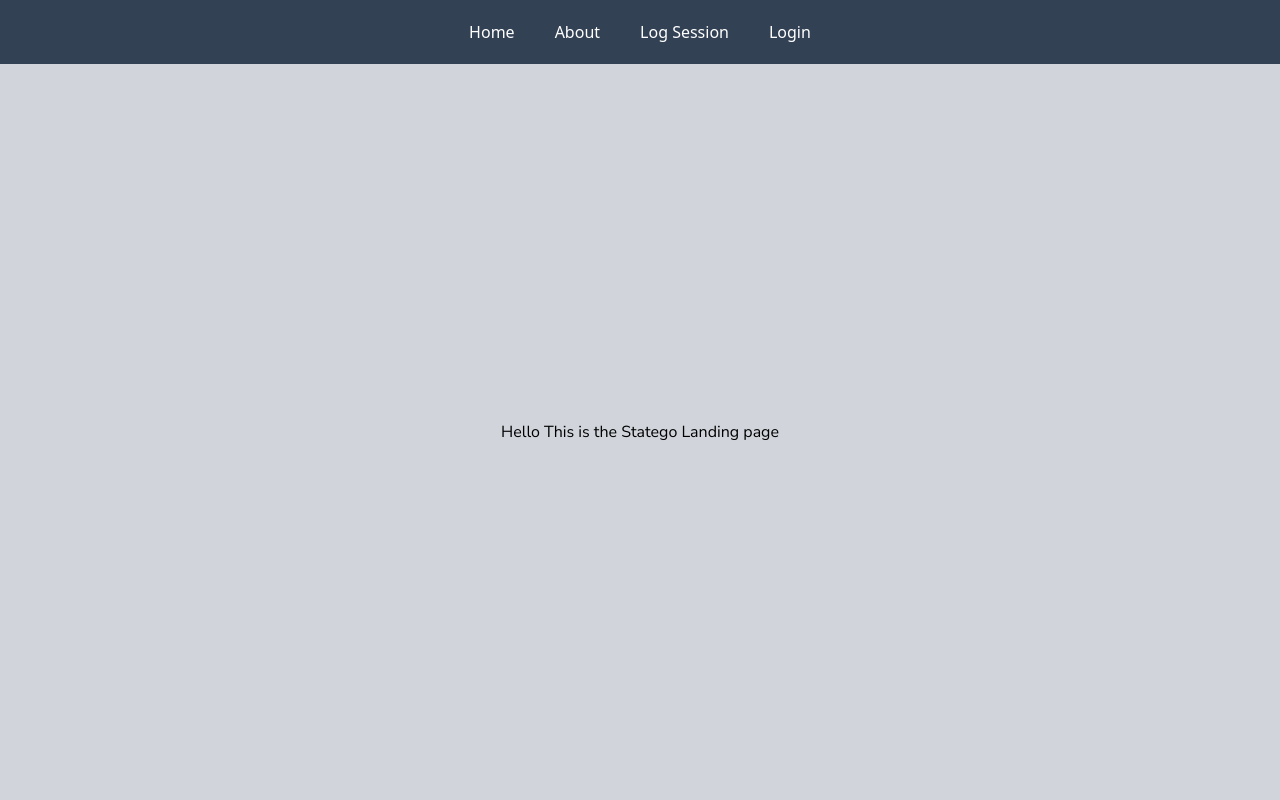
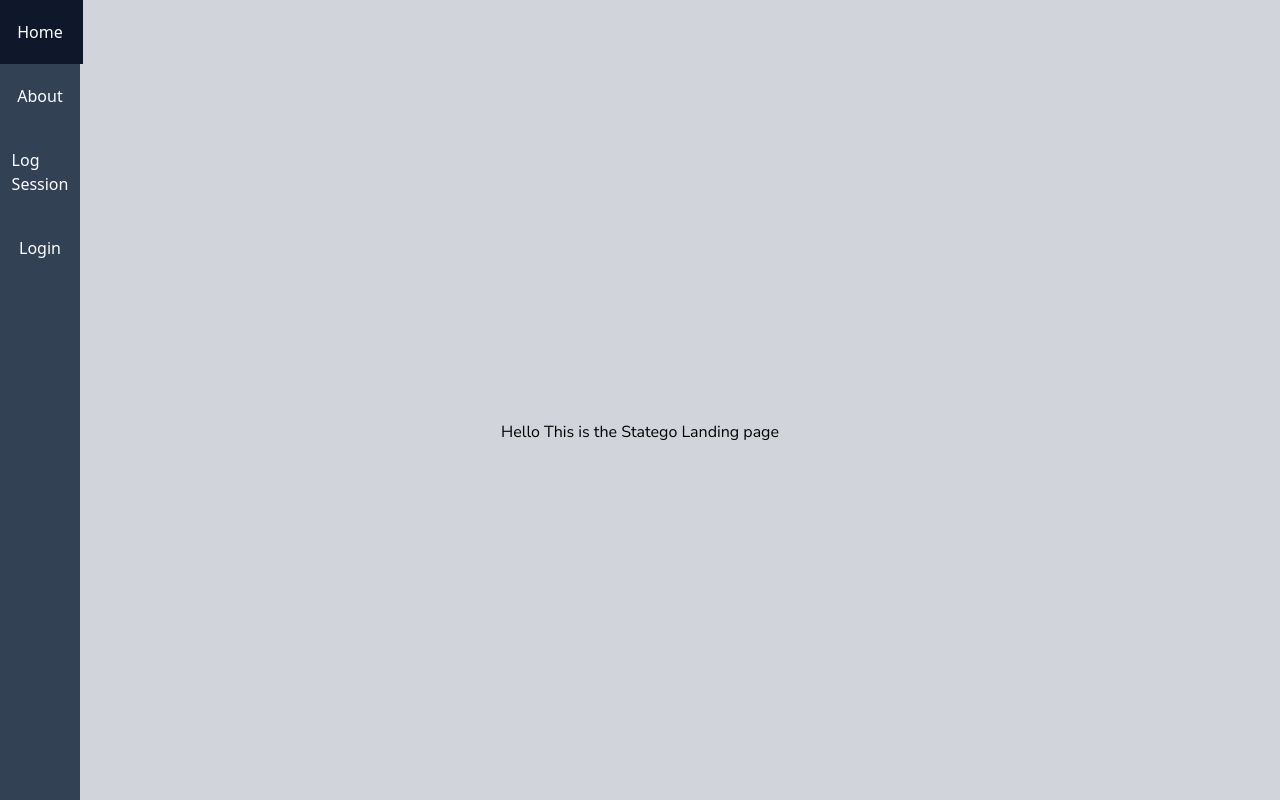
Before and after one commit to IUS-CS/c346-fa23-project-mentats, a Vue app in the folder src/statego-frontend/: page / in a window 1280 px wide. Built offline with nearby package versions, Linux system fonts and the light colour scheme.

Commit message:
positioned the navbar on the left of the screen

```diff
--- a/src/statego-frontend/src/App.vue
+++ b/src/statego-frontend/src/App.vue
@@ -4,7 +4,7 @@ import NavBar from './components/NavBar.vue';
 </script>
 
 <template>
-   <header class="h-15 fixed top-0 flex w-full bg-slate-700">
+   <header class="fixed left-0 flex h-full w-20 bg-slate-700">
       <NavBar />
    </header>
    <div class="flex h-screen items-center justify-center bg-gray-300 pt-16">
--- a/src/statego-frontend/src/components/NavBar.vue
+++ b/src/statego-frontend/src/components/NavBar.vue
@@ -3,7 +3,7 @@ import { RouterLink } from 'vue-router';
 </script>
 
 <template>
-   <nav class="flex h-full w-full items-center justify-center">
+   <nav class="flex h-full w-full flex-col items-center">
       <RouterLink class="p-5 text-white hover:bg-slate-900" to="/">Home</RouterLink>
       <RouterLink class="p-5 text-white hover:bg-slate-900" to="/about">About</RouterLink>
       <RouterLink class="p-5 text-white hover:bg-slate-900" to="/logsession">Log Session</RouterLink>
```
